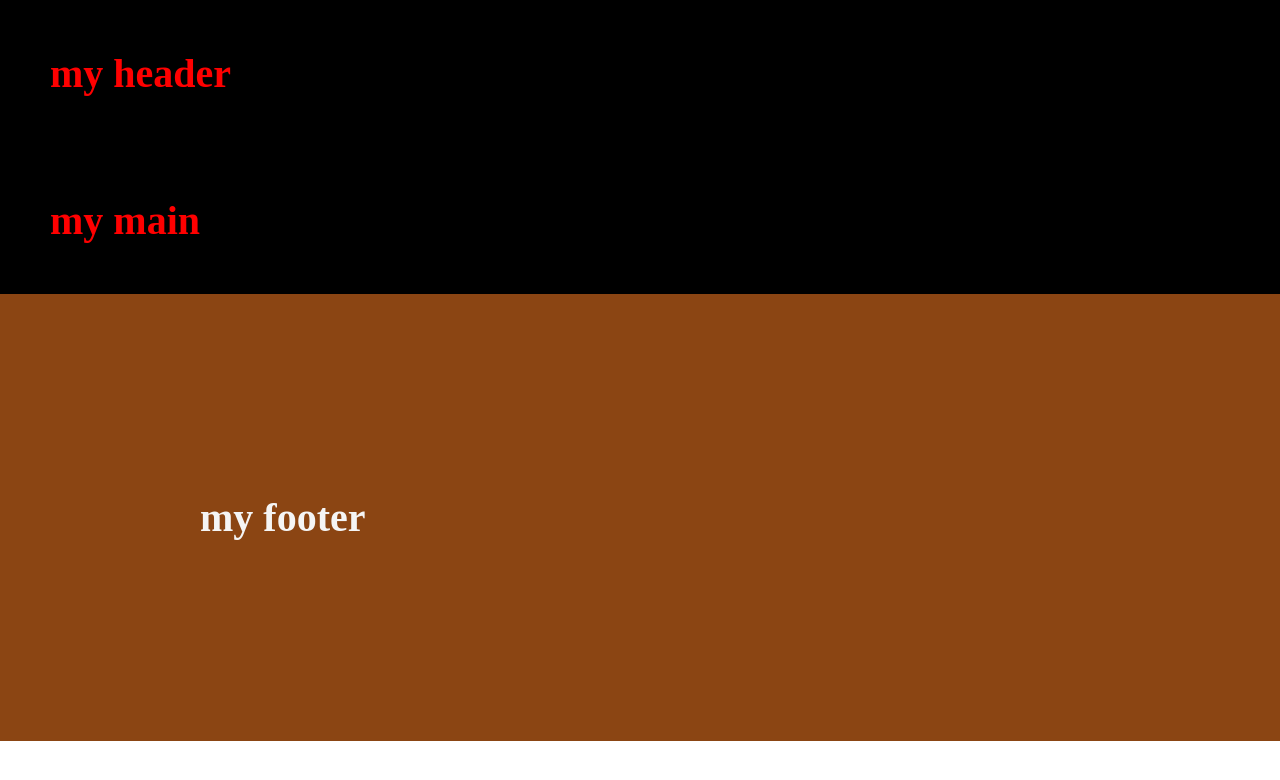
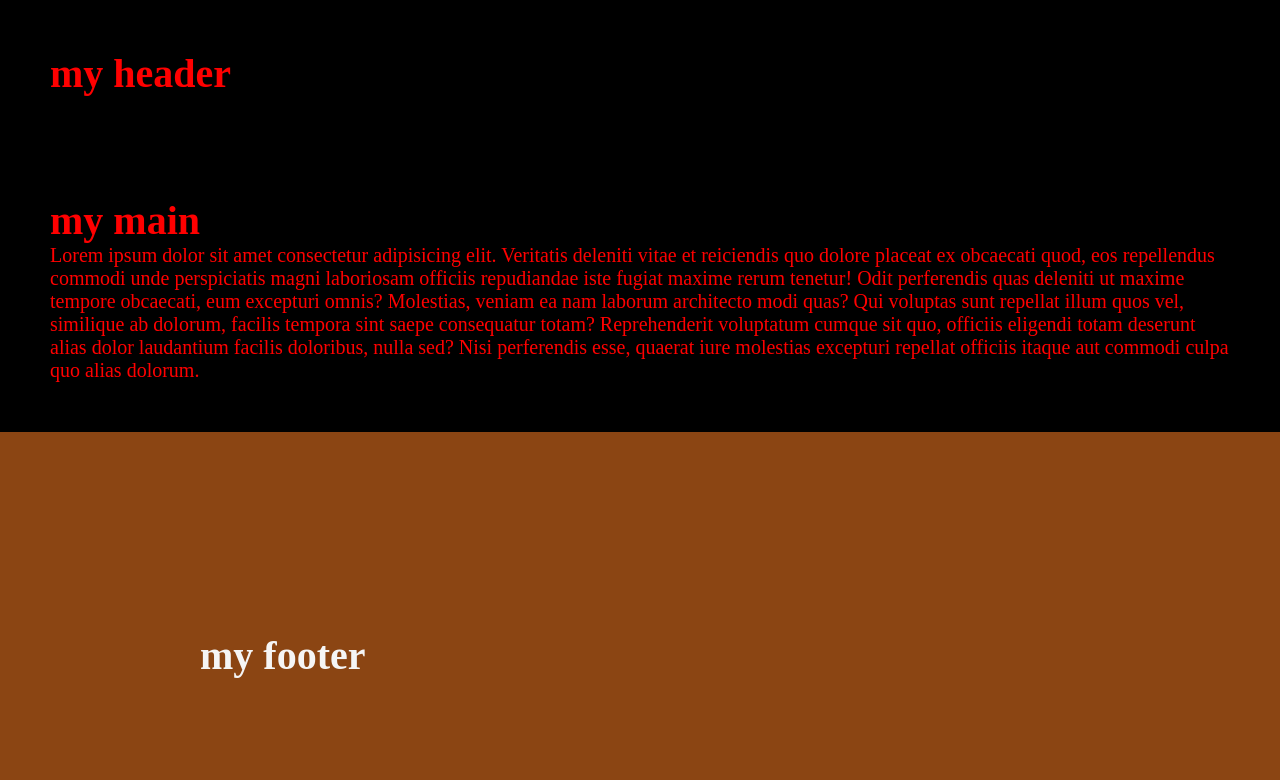
Before and after one commit to osmannejad/git-project-one, a plain HTML site: page index.html in a window 1280 px wide. Drawn offline with Linux system fonts and the light colour scheme.

Commit message:
added paragrapgh dev

```diff
--- a/index.html
+++ b/index.html
@@ -17,6 +17,7 @@
 <main>
 
  <h1>my main</h1>
+ <p>Lorem ipsum dolor sit amet consectetur adipisicing elit. Veritatis deleniti vitae et reiciendis quo dolore placeat ex obcaecati quod, eos repellendus commodi unde perspiciatis magni laboriosam officiis repudiandae iste fugiat maxime rerum tenetur! Odit perferendis quas deleniti ut maxime tempore obcaecati, eum excepturi omnis? Molestias, veniam ea nam laborum architecto modi quas? Qui voluptas sunt repellat illum quos vel, similique ab dolorum, facilis tempora sint saepe consequatur totam? Reprehenderit voluptatum cumque sit quo, officiis eligendi totam deserunt alias dolor laudantium facilis doloribus, nulla sed? Nisi perferendis esse, quaerat iure molestias excepturi repellat officiis itaque aut commodi culpa quo alias dolorum.</p>
 
 </main>
 
```
